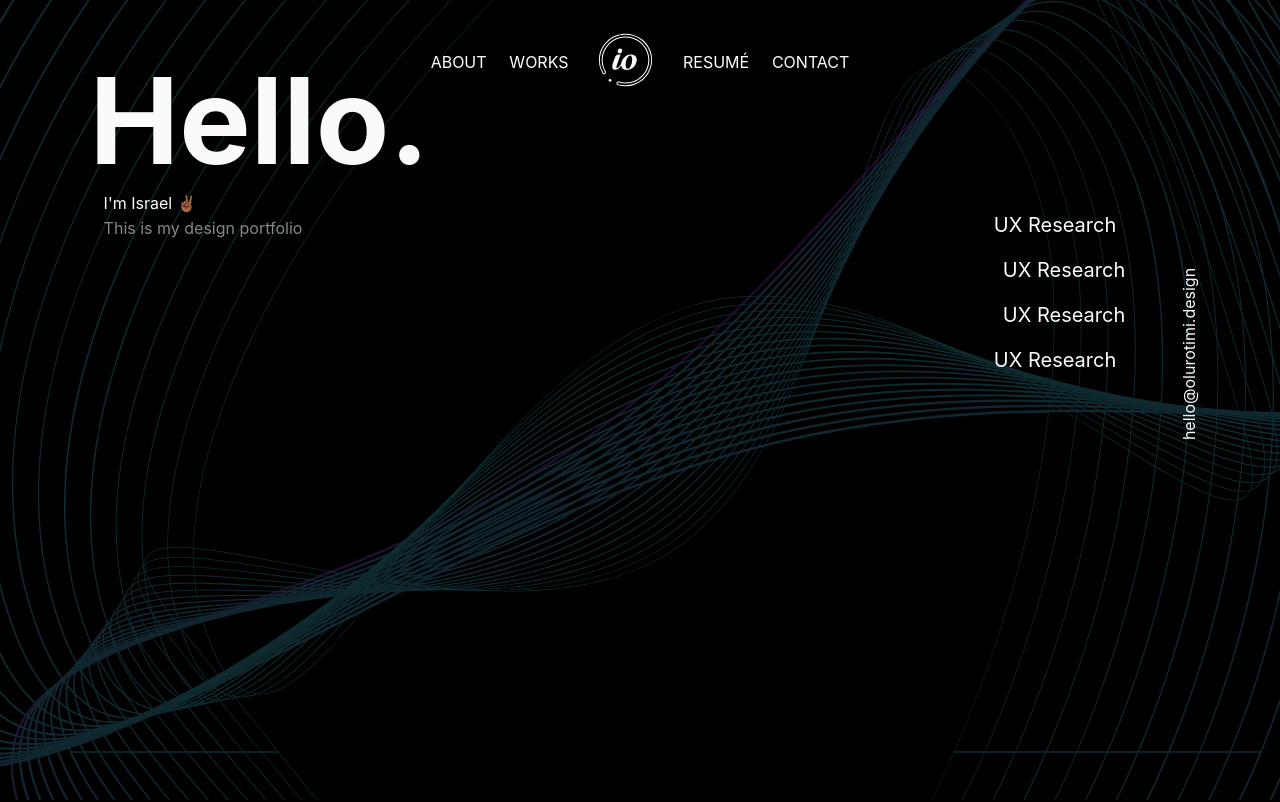
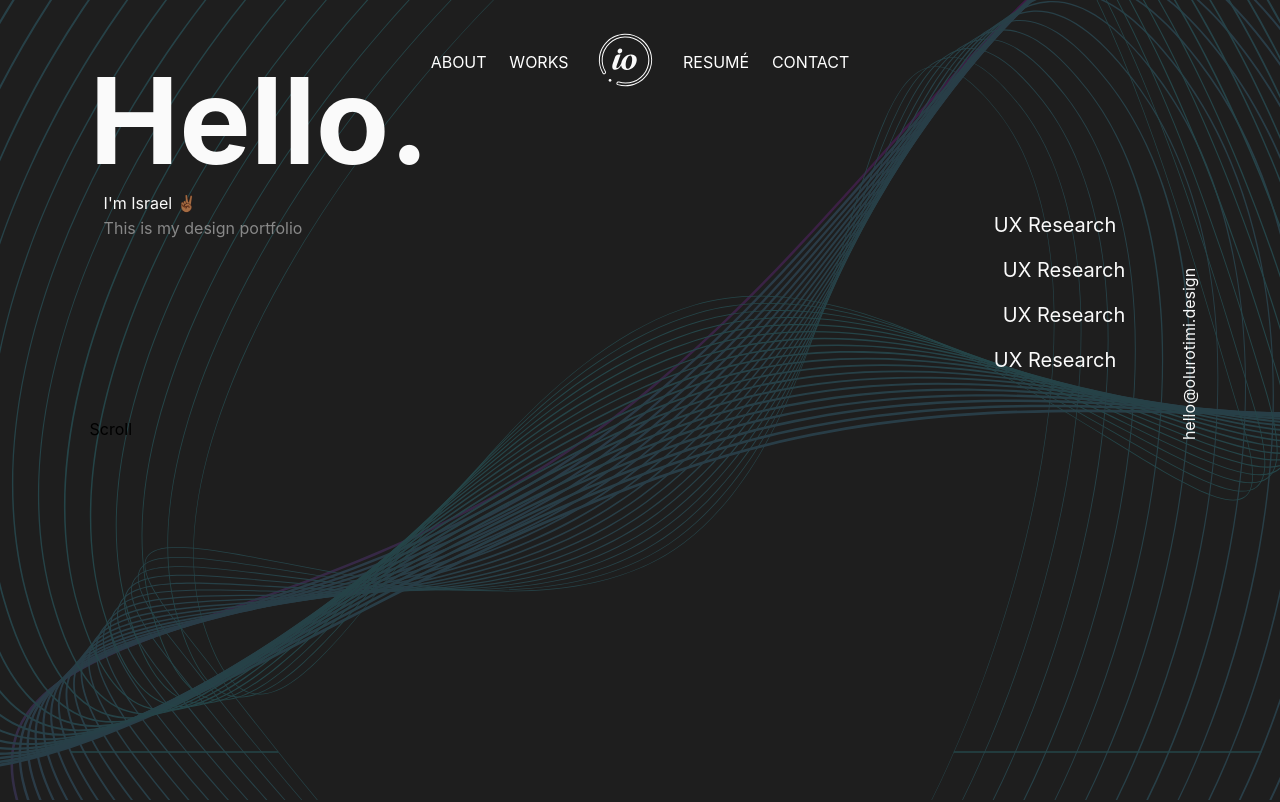
Before and after one commit to qgatssdev/mario-portfolio, a React (Create React App) app: page / in a window 1280 px wide. Shown: the top 802 px of the page. Built offline with nearby package versions, Linux system fonts and the light colour scheme.

Commit message:
changing background

```diff
--- a/src/App.css
+++ b/src/App.css
@@ -1,5 +1,5 @@
 body {
-  background-color: #000;
+  background-color: #1e1e1e;
 }
 
 .App {
```
